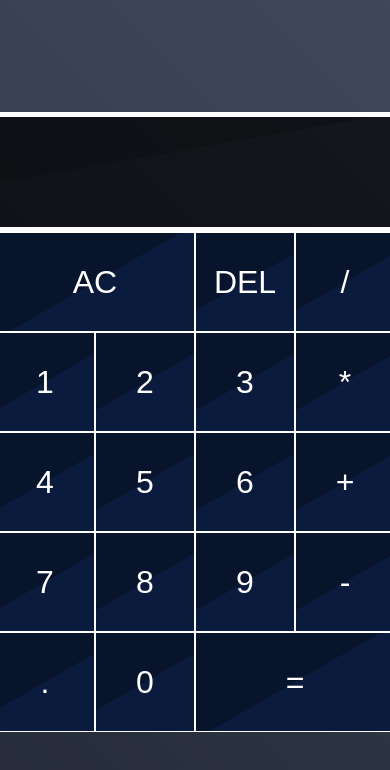
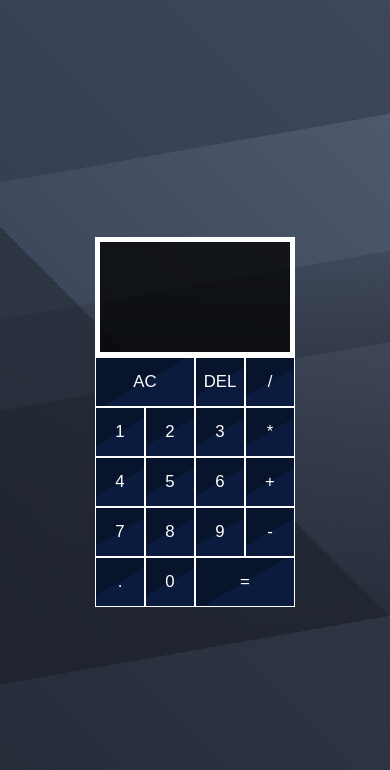
Before and after one commit to Crownkay/calculator, a plain HTML site: page index.html in a window 390 px wide. Drawn offline with Linux system fonts and the light colour scheme.

Commit message:
add responsiveness

```diff
--- a/main.scss
+++ b/main.scss
@@ -65,3 +65,14 @@ body {
     font-size: 2.5rem;
   }
 }
+
+@media screen and (max-width: 600px){
+  .calculator-grid {
+    grid-template-columns: repeat(4, 50px);
+    grid-template-rows: minmax(120px, auto) repeat(5, 50px);
+
+  button {
+    font-size: 1.05rem;
+  }
+}
+}
```
Also changed, not shown: dist/css/main.css, 1 other file.
